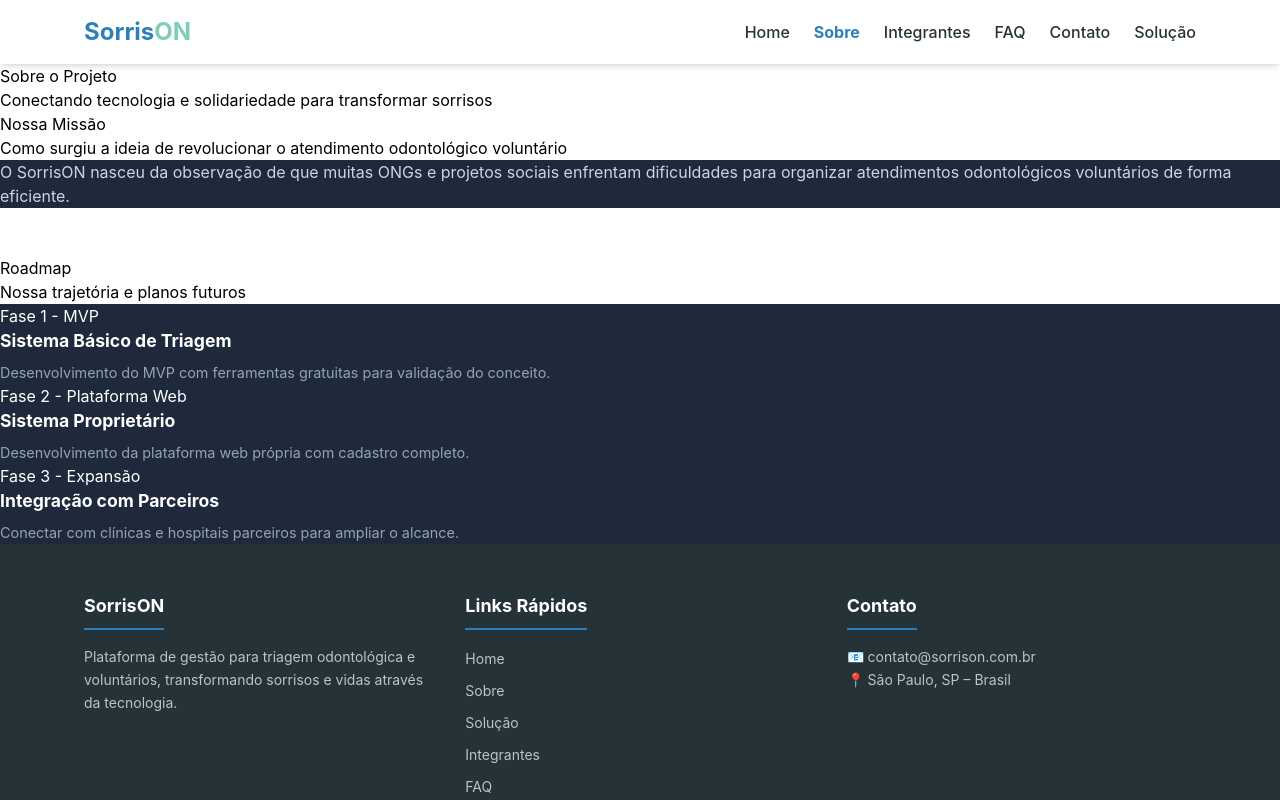
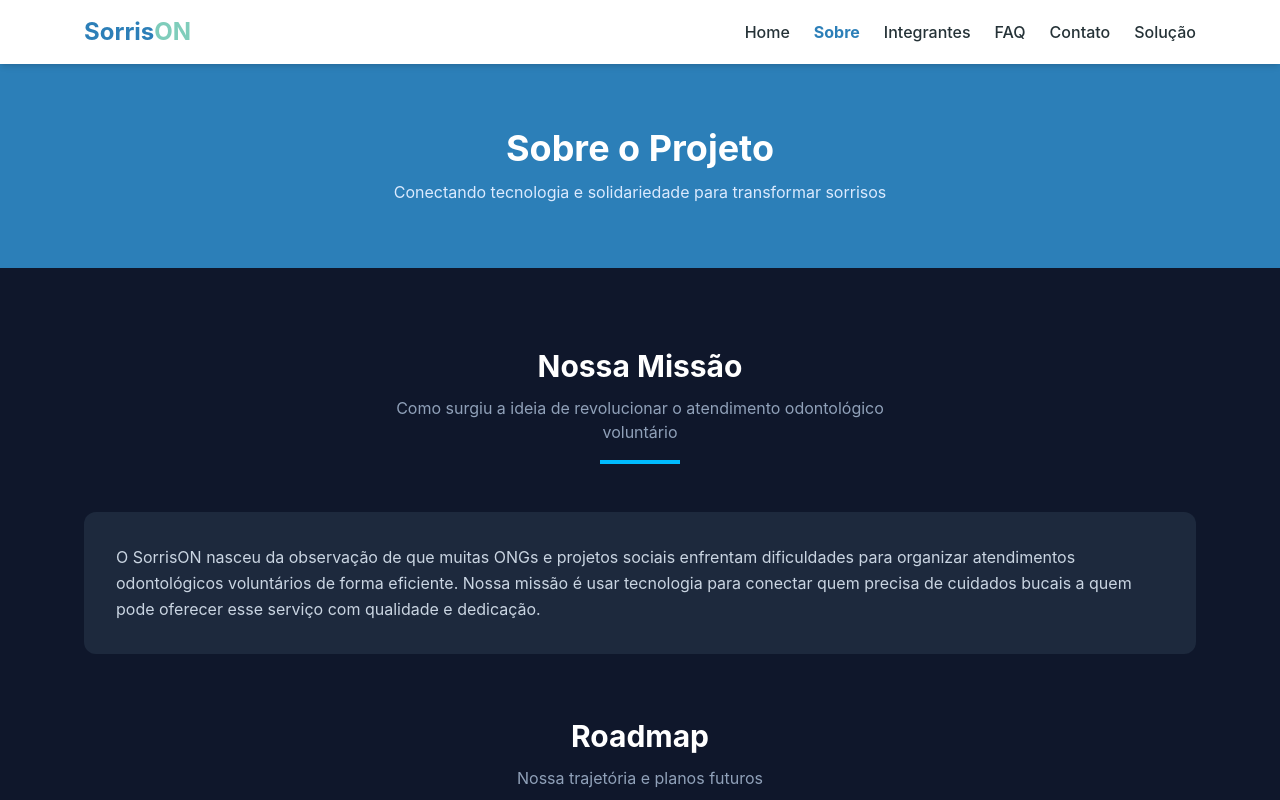
Before and after one commit to erickramossantoser/sorrison-fiap, a React (Vite) app: page /sobre in a window 1280 px wide. Shown: the top 800 px of the page. Built offline with nearby package versions, Linux system fonts and the light colour scheme.

Commit message:
Terminando de ajeitar os códigos da pasta Page (integranteDetalhe.tsx, Integrantes.tsx, Sobre.tsx, Solucao.tsx)

```diff
--- a/src/pages/IntegranteDetalhe.tsx
+++ b/src/pages/IntegranteDetalhe.tsx
@@ -17,34 +17,46 @@ const IntegranteDetalhe = () => {
 
   return (
     <Layout>
-      <section className="page-header">
-        <div className="container">
-          <h1>Perfil do Integrante</h1>
+      <section className="bg-[#2c7fb8] text-white text-center py-16">
+        <div className="max-w-6xl mx-auto px-5">
+          <h1 className="text-4xl font-bold mb-3">Perfil do Integrante</h1>
         </div>
       </section>
 
-      <section className="dark-section">
-        <div className="container">
-          <div className="integrante-card">
-            <div className="integrante-avatar">
+      <section className="bg-slate-900 text-white py-20">
+        <div className="max-w-6xl mx-auto px-5">
+          <div className="bg-slate-800 rounded-2xl p-10 text-center max-w-md mx-auto shadow-2xl">
+            <div className="w-32 h-32 rounded-full bg-slate-700 border-4 border-[#2c7fb8] flex items-center justify-center text-6xl mx-auto mb-6">
               {integrante.emoji}
             </div>
-            <h2 style={{ fontSize: '1.6rem', fontWeight: 700, marginBottom: '0.5rem' }}>
-              {integrante.nome}
-            </h2>
-            <p style={{ color: '#94a3b8', marginBottom: '0.25rem' }}>RM: {integrante.rm}</p>
-            <p style={{ color: '#94a3b8', marginBottom: '1.5rem' }}>Turma: {integrante.turma}</p>
 
-            <div className="social-links" style={{ justifyContent: 'center', marginBottom: '2rem' }}>
-              <a href={integrante.github} target="_blank" rel="noreferrer">
+            <h2 className="text-2xl font-bold mb-2">{integrante.nome}</h2>
+            <p className="text-slate-400 mb-1">RM: {integrante.rm}</p>
+            <p className="text-slate-400 mb-8">Turma: {integrante.turma}</p>
+
+            <div className="flex justify-center gap-4 mb-8 flex-wrap">
+              <a
+                href={integrante.github}
+                target="_blank"
+                rel="noreferrer"
+                className="flex items-center gap-2 px-5 py-2 bg-slate-700 text-sky-400 rounded-lg no-underline font-medium text-sm hover:bg-slate-600 transition-colors duration-200"
+              >
                 🔗 GitHub
               </a>
-              <a href={integrante.linkedin} target="_blank" rel="noreferrer">
+              <a
+                href={integrante.linkedin}
+                target="_blank"
+                rel="noreferrer"
+                className="flex items-center gap-2 px-5 py-2 bg-slate-700 text-sky-400 rounded-lg no-underline font-medium text-sm hover:bg-slate-600 transition-colors duration-200"
+              >
                 🔗 LinkedIn
               </a>
             </div>
 
-            <Link to="/integrantes" className="btn">
+            <Link
+              to="/integrantes"
+              className="inline-block px-6 py-3 bg-gradient-to-r from-sky-400 to-sky-500 text-slate-900 font-bold rounded-lg no-underline transition-all duration-300 hover:-translate-y-1 hover:shadow-lg"
+            >
               ← Voltar para Equipe
             </Link>
           </div>
--- a/src/pages/Integrantes.tsx
+++ b/src/pages/Integrantes.tsx
@@ -10,37 +10,36 @@ const Integrantes = () => {
 
   return (
     <Layout>
-      <section className="page-header">
-        <div className="container">
-          <h1>Nossa Equipe</h1>
-          <p>Conheça os profissionais dedicados por trás do SorrisON</p>
+      <section className="bg-[#2c7fb8] text-white text-center py-16">
+        <div className="max-w-6xl mx-auto px-5">
+          <h1 className="text-4xl font-bold mb-3">Nossa Equipe</h1>
+          <p className="text-blue-100 max-w-xl mx-auto">Conheça os profissionais dedicados por trás do SorrisON</p>
         </div>
       </section>
 
-      <section className="dark-section">
-        <div className="container">
-          <div className="section-title">
-            <h2>Integrantes do Projeto</h2>
-            <p>Equipe multidisciplinar unida pelo propósito de transformar vidas através da tecnologia</p>
+      <section className="bg-slate-900 text-white py-20">
+        <div className="max-w-6xl mx-auto px-5">
+          <div className="text-center mb-12">
+            <h2 className="text-3xl font-bold mb-3">Integrantes do Projeto</h2>
+            <p className="text-slate-400 max-w-xl mx-auto">Equipe multidisciplinar unida pelo propósito de transformar vidas através da tecnologia</p>
+            <div className="w-20 h-1 bg-sky-400 mx-auto mt-4" />
           </div>
 
-          <div className="grid team-grid">
+          <div className="grid grid-cols-1 sm:grid-cols-2 lg:grid-cols-3 gap-6 justify-items-center">
             {integrantes.map((integrante) => (
               <Link
                 key={integrante.id}
                 to={`/integrantes/${integrante.id}`}
-                style={{ textDecoration: 'none' }}
+                className="no-underline w-full max-w-sm"
               >
-                <div className="team-member" style={{ background: '#1e293b', color: 'white' }}>
-                  <div className="member-photo-placeholder" style={{ background: '#334155' }}>
+                <div className="bg-slate-800 rounded-2xl p-8 text-center transition-all duration-300 hover:-translate-y-2 hover:shadow-2xl hover:outline hover:outline-2 hover:outline-sky-400 h-full">
+                  <div className="w-28 h-28 rounded-full bg-slate-700 border-4 border-[#2c7fb8] flex items-center justify-center text-5xl mx-auto mb-5">
                     {integrante.emoji}
                   </div>
-                  <p className="member-name" style={{ color: 'white' }}>{integrante.nome}</p>
-                  <p className="member-info">RM: {integrante.rm}</p>
-                  <p className="member-info">Turma: {integrante.turma}</p>
-                  <span style={{ color: '#38bdf8', fontSize: '0.9rem', fontWeight: 500 }}>
-                    Ver perfil →
-                  </span>
+                  <p className="text-lg font-semibold text-white mb-1">{integrante.nome}</p>
+                  <p className="text-slate-400 text-sm mb-1">RM: {integrante.rm}</p>
+                  <p className="text-slate-400 text-sm mb-4">Turma: {integrante.turma}</p>
+                  <span className="text-sky-400 text-sm font-medium">Ver perfil →</span>
                 </div>
               </Link>
             ))}
--- a/src/pages/Sobre.tsx
+++ b/src/pages/Sobre.tsx
@@ -23,54 +23,52 @@ const Sobre = () => {
   return (
     <Layout>
       {/* Page Header */}
-      <section className="page-header">
-        <div className="container">
-          <h1>Sobre o Projeto</h1>
-          <p>Conectando tecnologia e solidariedade para transformar sorrisos</p>
+      <section className="bg-[#2c7fb8] text-white text-center py-16">
+        <div className="max-w-6xl mx-auto px-5">
+          <h1 className="text-4xl font-bold mb-3">Sobre o Projeto</h1>
+          <p className="text-blue-100 max-w-xl mx-auto">Conectando tecnologia e solidariedade para transformar sorrisos</p>
         </div>
       </section>
 
-      {/* Conteúdo */}
-      <section className="dark-section">
-        <div className="container">
-          <div className="section-title">
-            <h2>Nossa Missão</h2>
-            <p>Como surgiu a ideia de revolucionar o atendimento odontológico voluntário</p>
+      <section className="bg-slate-900 text-white py-20">
+        <div className="max-w-6xl mx-auto px-5">
+          <div className="text-center mb-12">
+            <h2 className="text-3xl font-bold mb-3">Nossa Missão</h2>
+            <p className="text-slate-400 max-w-lg mx-auto">Como surgiu a ideia de revolucionar o atendimento odontológico voluntário</p>
+            <div className="w-20 h-1 bg-sky-400 mx-auto mt-4" />
           </div>
 
-          <div className="card" style={{ background: '#1e293b', color: '#cbd5e1', marginBottom: '3rem' }}>
+          <div className="bg-slate-800 rounded-xl p-8 mb-16 text-slate-300 leading-relaxed">
             <p>
               O SorrisON nasceu da observação de que muitas ONGs e projetos sociais enfrentam
               dificuldades para organizar atendimentos odontológicos voluntários de forma eficiente.
+              Nossa missão é usar tecnologia para conectar quem precisa de cuidados bucais a quem
+              pode oferecer esse serviço com qualidade e dedicação.
             </p>
           </div>
 
-          <div className="section-title">
-            <h2>Roadmap</h2>
-            <p>Nossa trajetória e planos futuros</p>
+          <div className="text-center mb-12">
+            <h2 className="text-3xl font-bold mb-3">Roadmap</h2>
+            <p className="text-slate-400 max-w-lg mx-auto">Nossa trajetória e planos futuros</p>
+            <div className="w-20 h-1 bg-sky-400 mx-auto mt-4" />
           </div>
 
           {/* Roadmap */}
-          <div className="roadmap-container">
+          <div className="relative max-w-2xl mx-auto">
+            <div className="absolute left-5 top-0 bottom-0 w-1 bg-[#2c7fb8]" />
             {roadmap.map((item, index) => (
               <div
                 key={index}
-                className="roadmap-item"
+                className="relative pl-16 mb-8 cursor-pointer"
                 onClick={() => setActivePhase(activePhase === index ? null : index)}
-                style={{ cursor: 'pointer' }}
               >
+                <div className="absolute left-3 top-1 w-5 h-5 rounded-full bg-[#2c7fb8] border-4 border-slate-900 shadow-md" />
                 <div
-                  className="card"
-                  style={{
-                    background: '#1e293b',
-                    color: 'white',
-                    outline: activePhase === index ? '2px solid #38bdf8' : 'none',
-                    transition: 'all 0.3s',
-                  }}
+                  className={`bg-slate-800 rounded-xl p-6 transition-all duration-300 ${activePhase === index ? 'outline outline-2 outline-sky-400' : ''}`}
                 >
-                  <p className="roadmap-date">{item.phase}</p>
-                  <h3 style={{ fontWeight: 700, fontSize: '1.1rem', marginBottom: '0.5rem' }}>{item.title}</h3>
-                  <p style={{ color: '#94a3b8', fontSize: '0.9rem' }}>{item.description}</p>
+                  <p className="text-sky-400 font-semibold mb-1">{item.phase}</p>
+                  <h3 className="text-lg font-bold mb-2">{item.title}</h3>
+                  <p className="text-slate-400 text-sm">{item.description}</p>
                 </div>
               </div>
             ))}
```
Also changed, not shown: src/pages/Solucao.tsx (+26 -20 lines).
